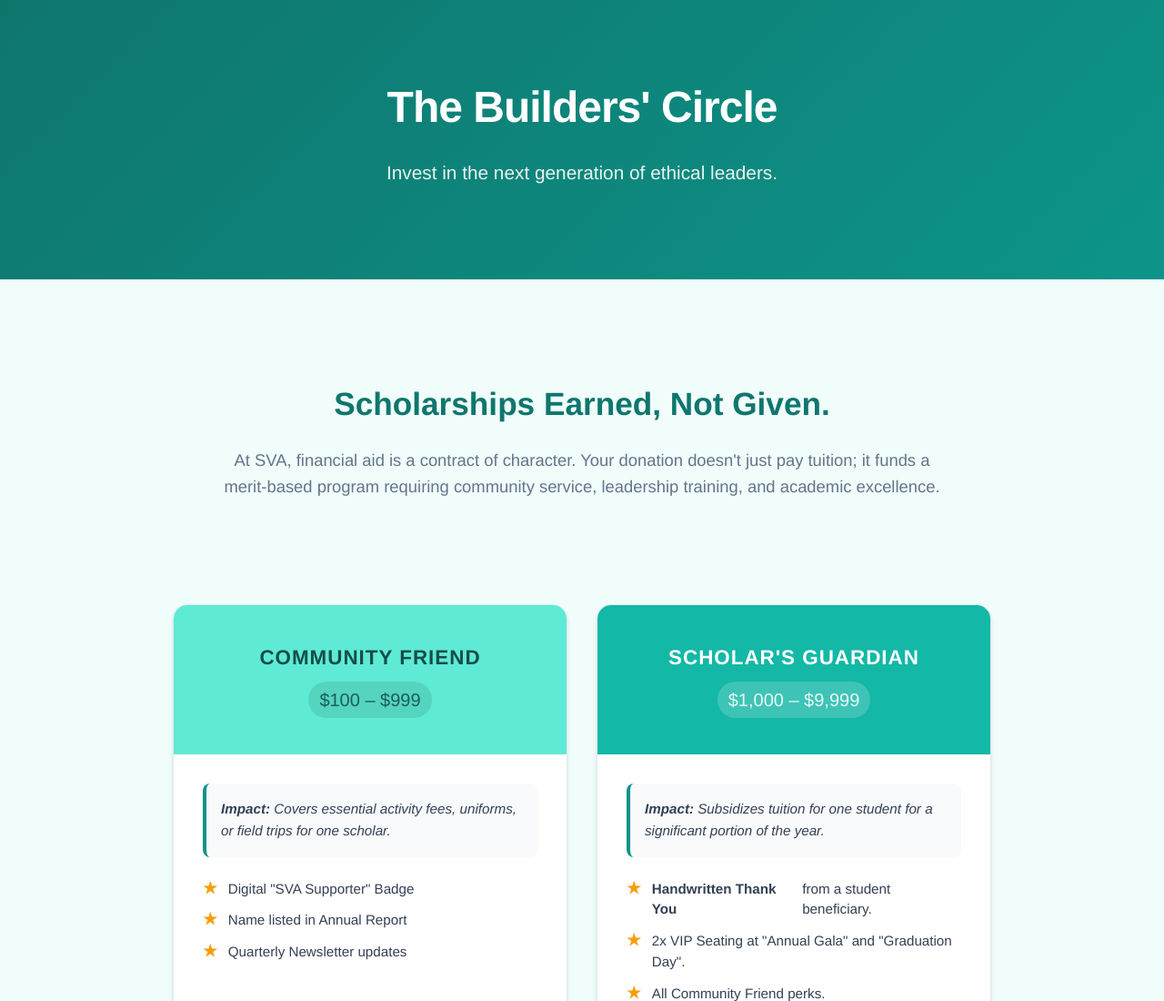
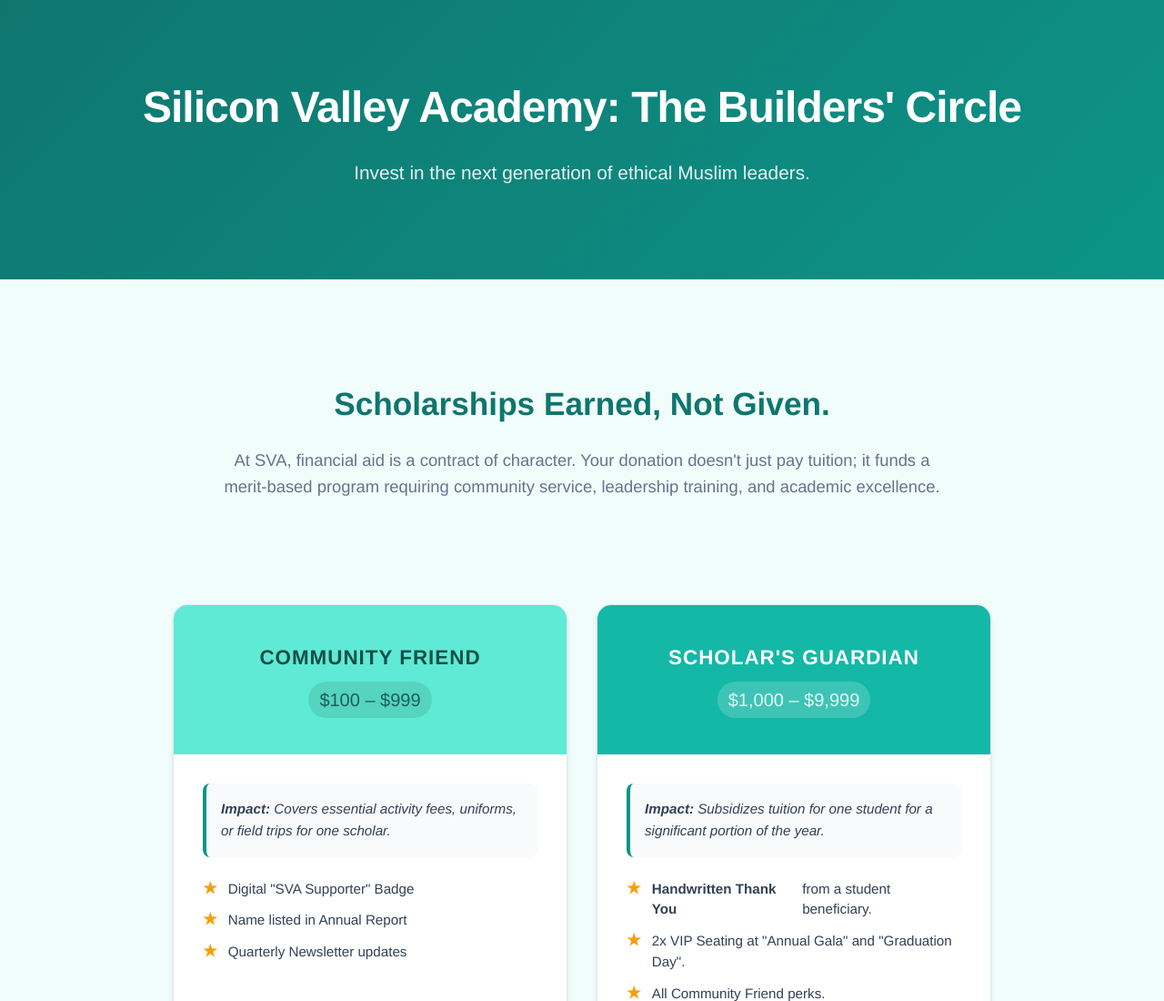
Before and after one commit to bmns1/donate, a plain HTML site: page index.html in a window 1280 px wide. Shown: the top 1100 px of the page at 91% size. Drawn offline with Linux system fonts and the light colour scheme.

Commit message:
Update header title and description in index.html

```diff
--- a/index.html
+++ b/index.html
@@ -227,8 +227,8 @@
 <body>
 
 <header>
-    <h1>The Builders' Circle</h1>
-    <p>Invest in the next generation of ethical leaders.</p>
+    <h1>Silicon Valley Academy: The Builders' Circle</h1>
+    <p>Invest in the next generation of ethical Muslim leaders.</p>
 </header>
 
 <div class="container">
```
